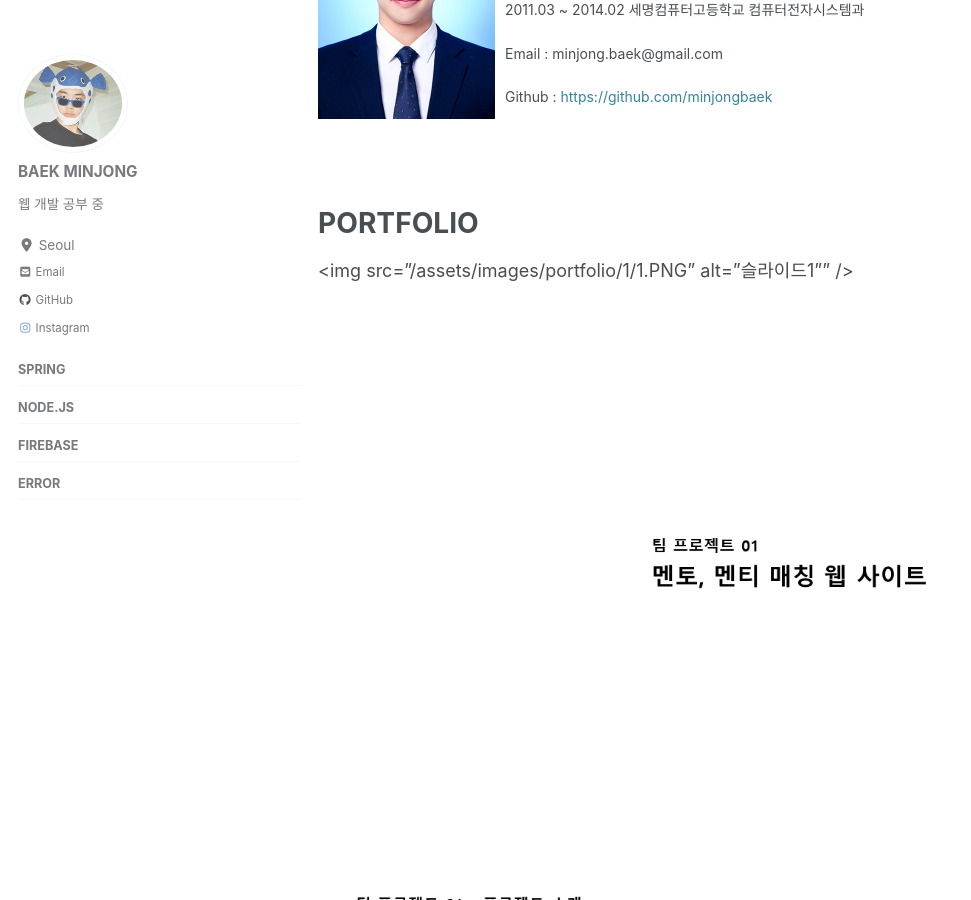
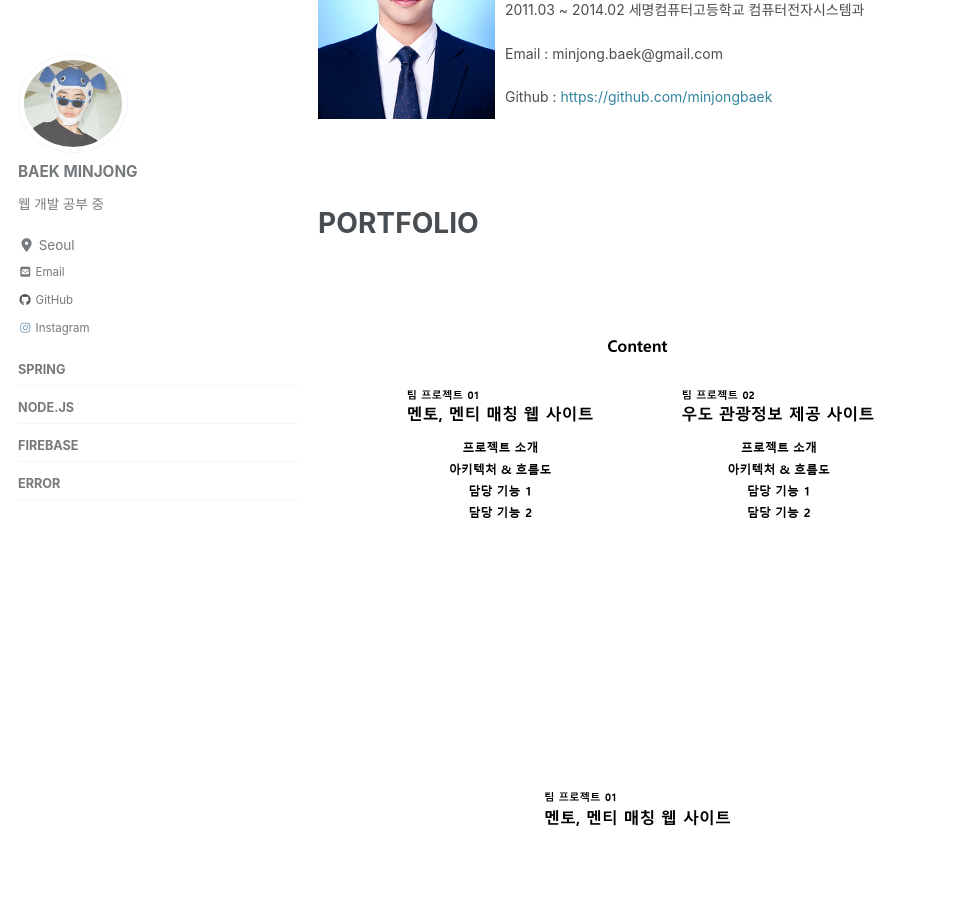
Before and after one commit to kjw0112m/minjongbaek.github.io, a Jekyll site: the page built from _pages/about.md, in a window 1280 px wide and 900 px high, scrolled down 354 px. Shown: the whole window, without its empty margins (0-971 px from the left). Built offline with Jekyll 4.4.1, drawn with Linux system fonts in a browser that asks for light colours; cached includes are drawn as plain includes; nearby versions of some CDN libraries; some of the changed text lies outside the part shown.

Commit message:
Update about.md

```diff
--- a/_pages/about.md
+++ b/_pages/about.md
@@ -27,45 +27,45 @@ classes: wide
 
 # PORTFOLIO
 
-<img src="/assets/images/portfolio/1/1.PNG" alt="슬라이드1"" />
+<img src="/assets/images/portfolio/1/1.PNG" alt="슬라이드1" style="zoom:50%;" />
 
-<img src="/assets/images/portfolio/1/2.PNG" alt="슬라이드2"/>
+<img src="/assets/images/portfolio/1/2.PNG" alt="슬라이드2" style="zoom:50%;"/>
 
-<img src="/assets/images/portfolio/1/3.PNG" alt="슬라이드3"/>
+<img src="/assets/images/portfolio/1/3.PNG" alt="슬라이드3" style="zoom:50%;"/>
 
 [프로젝트 깃허브 링크](https://github.com/minjongbaek/TOTI)
 
 [웹 사이트 링크](https://yal-toti.tk/toti)
 
-<img src="/assets/images/portfolio/1/4.PNG" alt="슬라이드4"/>
+<img src="/assets/images/portfolio/1/4.PNG" alt="슬라이드4" style="zoom:50%;"/>
 
-<img src="/assets/images/portfolio/1/5.PNG" alt="슬라이드5"/>
+<img src="/assets/images/portfolio/1/5.PNG" alt="슬라이드5" style="zoom:50%;"/>
 
-<img src="/assets/images/portfolio/1/6.PNG" alt="슬라이드6"/>
+<img src="/assets/images/portfolio/1/6.PNG" alt="슬라이드6" style="zoom:50%;"/>
 
 [채팅 서버 코드]( https://github.com/minjongbaek/TOTI/blob/minjong/TOTI-node/toti-chat-server.js ) / [채팅 페이지 코드]( https://github.com/minjongbaek/TOTI/blob/minjong/TOTI/src/main/webapp/WEB-INF/views/baek/chat/chatPage.jsp )
 
-<img src="/assets/images/portfolio/1/7.PNG" alt="슬라이드7"/>
+<img src="/assets/images/portfolio/1/7.PNG" alt="슬라이드7" style="zoom:50%;"/>
 
 [RTC 서버 코드]( https://github.com/minjongbaek/TOTI/blob/minjong/TOTI-node/toti-rtc-server.js ) / [RTC 페이지 코드]( https://github.com/minjongbaek/TOTI/blob/minjong/TOTI/src/main/webapp/WEB-INF/views/baek/chat/rtcPage.jsp )
 
-<img src="/assets/images/portfolio/2/1.PNG" alt="슬라이드1"" />
+<img src="/assets/images/portfolio/2/1.PNG" alt="슬라이드1" style="zoom:50%;"/>
 
-<img src="/assets/images/portfolio/2/2.PNG" alt="슬라이드2"/>
+<img src="/assets/images/portfolio/2/2.PNG" alt="슬라이드2" style="zoom:50%;"/>
 
 [프로젝트 깃허브 링크]( https://github.com/minjongbaek/project_udo )
 
 [웹 사이트 링크]( http://ec2-13-209-40-173.ap-northeast-2.compute.amazonaws.com:8080/Udo_Client/main.html )
 
-<img src="/assets/images/portfolio/2/3.PNG" alt="슬라이드3"/>
+<img src="/assets/images/portfolio/2/3.PNG" alt="슬라이드3" style="zoom:50%;"/>
 
-<img src="/assets/images/portfolio/2/4.PNG" alt="슬라이드4"/>
+<img src="/assets/images/portfolio/2/4.PNG" alt="슬라이드4" style="zoom:50%;"/>
 
-<img src="/assets/images/portfolio/2/5.PNG" alt="슬라이드5"/>
+<img src="/assets/images/portfolio/2/5.PNG" alt="슬라이드5" style="zoom:50%;"/>
 
 [회원가입 Service 코드]( https://github.com/minjongbaek/project_udo/blob/master/Udo/src/main/java/com/wad/udo/member/service/SignUpService.java )
 
-<img src="/assets/images/portfolio/2/6.PNG" alt="슬라이드6"/>
+<img src="/assets/images/portfolio/2/6.PNG" alt="슬라이드6" style="zoom:50%;"/>
 
 [로그인 Service 코드]( https://github.com/minjongbaek/project_udo/blob/master/Udo/src/main/java/com/wad/udo/member/service/LoginService.java ) / [메일 Service 코드]( https://github.com/minjongbaek/project_udo/blob/master/Udo/src/main/java/com/wad/udo/member/service/MailService.java ) / [인증 Service 코드](https://github.com/minjongbaek/project_udo/blob/master/Udo/src/main/java/com/wad/udo/member/service/VerifyService.java )
 
```
